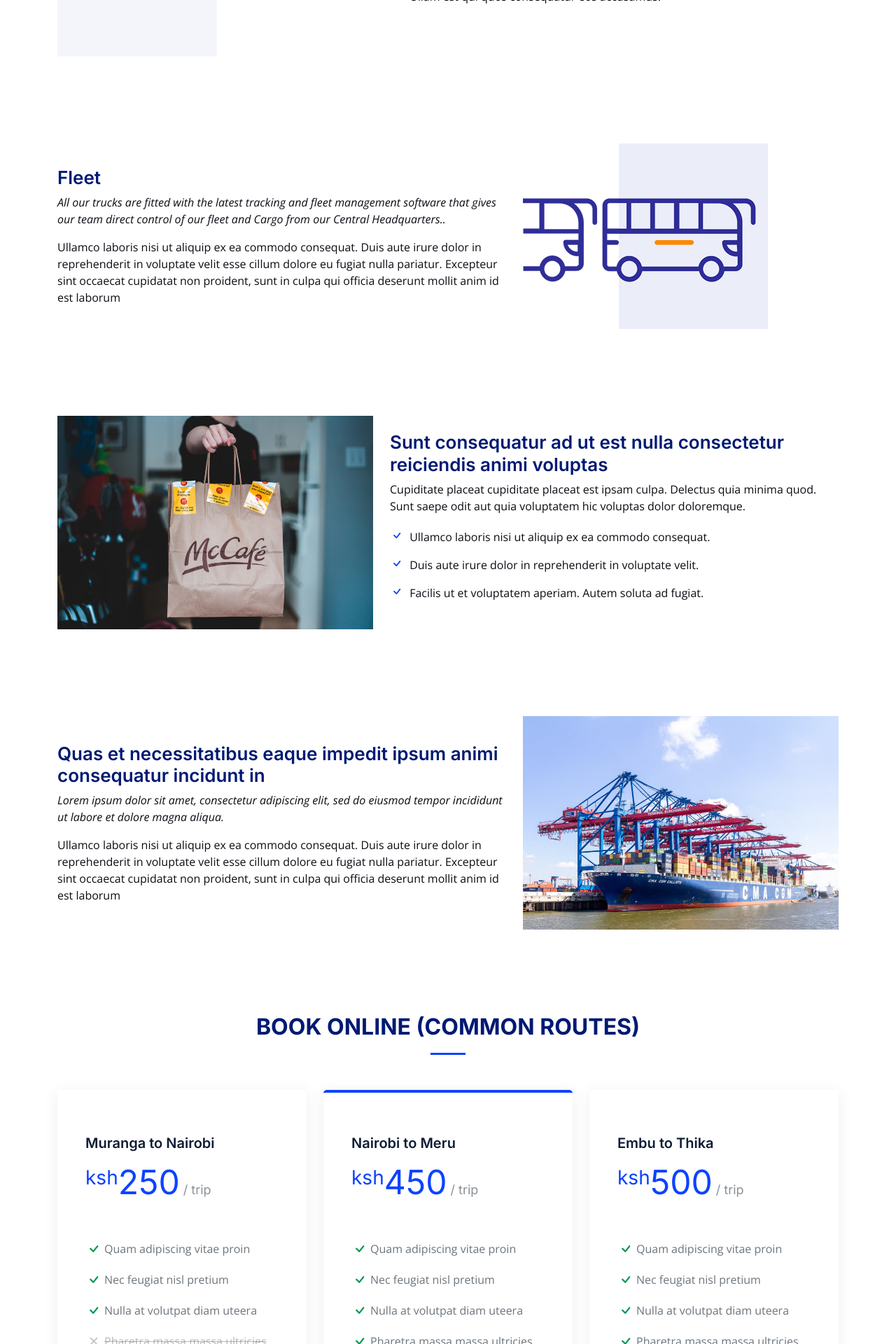
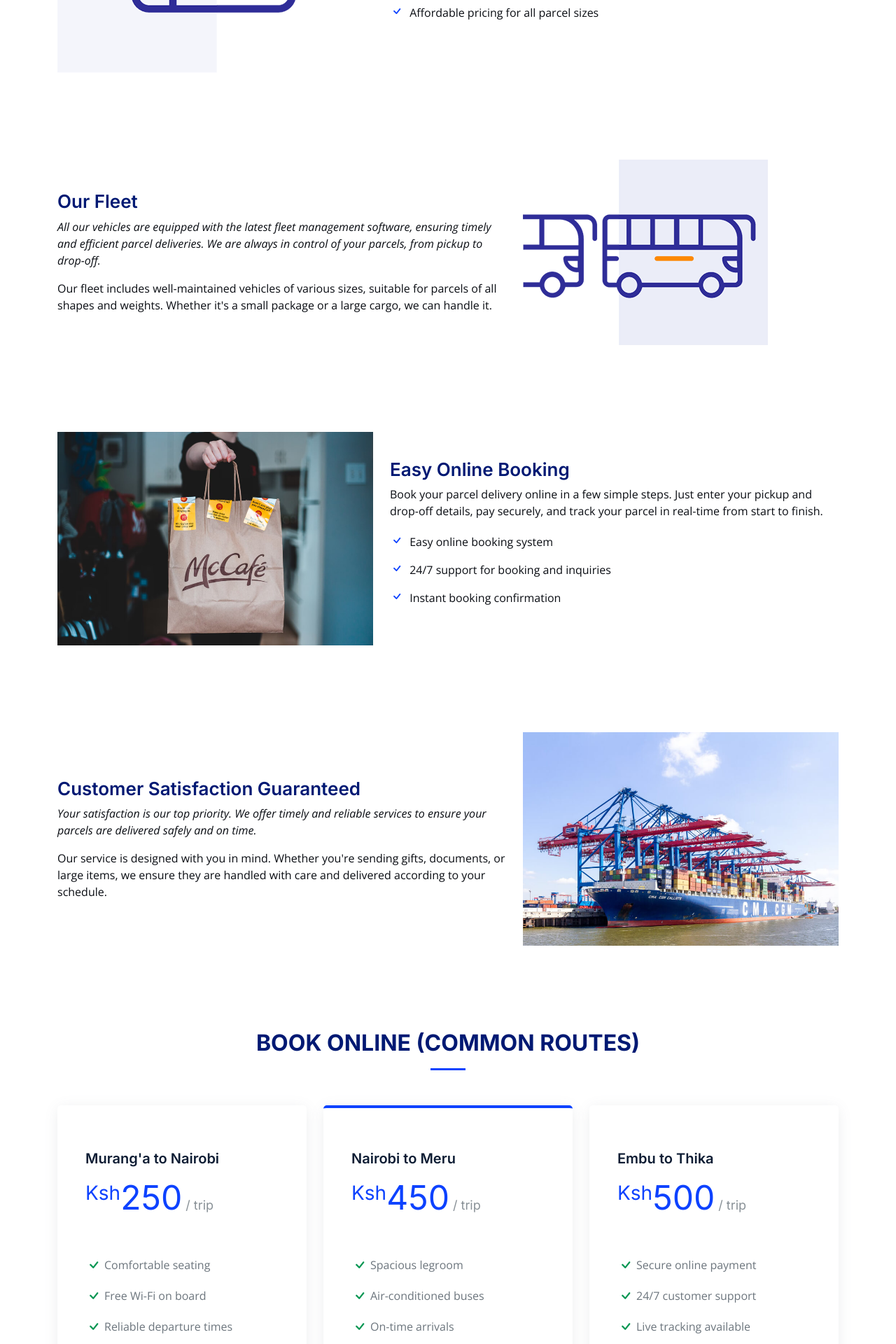
Before and after one commit to steve-ongera/MTN-Online-Booking, a Django app: page / in a window 1280 px wide. Shown: the part 2480-4400 px from the top of the page at 70% size. Run offline with Django 5.2, Linux system fonts and the light colour scheme; some libraries are stand-ins or nearby versions.

Commit message:
modified some of my htmls

```diff
--- a/templates/index.html
+++ b/templates/index.html
@@ -11,8 +11,8 @@
   <meta content="" name="keywords">
 
   <!-- Favicons -->
-  <link href="{% static 'assets/img/favicon.png' %}" rel="icon">
-  <link href="{% static 'assets/img/apple-touch-icon.png' %}" rel="apple-touch-icon">
+  <link href="{% static 'assets/img/MTN-Sacco.png'%}" rel="icon">
+  <link href="{% static 'assets/img/MTN-Sacco.png'%}" rel="apple-touch-icon">
 
   <!-- Google Fonts -->
   <link rel="preconnect" href="https://fonts.googleapis.com">
@@ -41,7 +41,7 @@
 
       <a href="{% url 'index'%}" class="logo d-flex align-items-center">
         <!-- Uncomment the line below if you also wish to use an image logo -->
-        <!-- <img src="assets/img/logo.png" alt=""> -->
+          <img style='filter: sepia(100%) hue-rotate(200deg) saturate(500%);' src="{% static 'assets/img/MTN-Sacco.png'%}" alt="">
         <h1>MTN SACCO</h1>
       </a>
 
@@ -220,10 +220,11 @@
               <li data-aos="fade-up" data-aos-delay="300">
                 <i class="bi bi-broadcast"></i>
                 <div>
-                  <h5>Parcel shipment</h5>
-                  <p>Et velit et eos maiores est tempora et quos dolorem autem tempora incidunt maxime veniam</p>
+                  <h5>Parcel Shipment</h5>
+                  <p>Efficient and reliable parcel delivery to all major towns, ensuring safe and timely arrivals at your destination. Track your shipment in real-time from pickup to delivery.</p>
                 </div>
               </li>
+
             </ul>
           </div>
         </div>
@@ -258,16 +259,14 @@
             <img src="{% static 'assets/img/parcel.png'%}" class="img-fluid" alt="">
           </div>
           <div class="col-md-7">
-            <h3>Send Parcels the Modern Way.</h3>
+            <h3>Send Parcels the Modern Way</h3>
             <p class="fst-italic">
-              We deliver parcels to all major towns in the country. The readable content of a page when looking at its layout.
-
-             The point of using Lorem Ipsum is that it has a more-or-less normal distribution of letters, as opposed to using "Content here, content here", making it look like
+              We offer fast, secure, and reliable parcel delivery to all major towns. Our service ensures that your parcels are tracked in real-time and delivered to the right destination with no hassle.
             </p>
             <ul>
-              <li><i class="bi bi-check"></i> Ullamco laboris nisi ut aliquip ex ea commodo consequat.</li>
-              <li><i class="bi bi-check"></i> Duis aute irure dolor in reprehenderit in voluptate velit.</li>
-              <li><i class="bi bi-check"></i> Ullam est qui quos consequatur eos accusamus.</li>
+              <li><i class="bi bi-check"></i> Real-time parcel tracking</li>
+              <li><i class="bi bi-check"></i> Fast and secure delivery</li>
+              <li><i class="bi bi-check"></i> Affordable pricing for all parcel sizes</li>
             </ul>
           </div>
         </div><!-- Features Item -->
@@ -277,14 +276,12 @@
             <img src="{% static 'assets/img/fleet.png'%}" class="img-fluid" alt="">
           </div>
           <div class="col-md-7 order-2 order-md-1">
-            <h3>Fleet</h3>
+            <h3>Our Fleet</h3>
             <p class="fst-italic">
-              All our trucks are fitted with the latest tracking and fleet management software that gives our team direct control of our fleet and Cargo from our Central Headquarters..
+              All our vehicles are equipped with the latest fleet management software, ensuring timely and efficient parcel deliveries. We are always in control of your parcels, from pickup to drop-off.
             </p>
             <p>
-              Ullamco laboris nisi ut aliquip ex ea commodo consequat. Duis aute irure dolor in reprehenderit in voluptate
-              velit esse cillum dolore eu fugiat nulla pariatur. Excepteur sint occaecat cupidatat non proident, sunt in
-              culpa qui officia deserunt mollit anim id est laborum
+              Our fleet includes well-maintained vehicles of various sizes, suitable for parcels of all shapes and weights. Whether it's a small package or a large cargo, we can handle it.
             </p>
           </div>
         </div><!-- Features Item -->
@@ -294,12 +291,12 @@
             <img src="{% static 'assets/img/features-3.jpg'%}" class="img-fluid" alt="">
           </div>
           <div class="col-md-7">
-            <h3>Sunt consequatur ad ut est nulla consectetur reiciendis animi voluptas</h3>
-            <p>Cupiditate placeat cupiditate placeat est ipsam culpa. Delectus quia minima quod. Sunt saepe odit aut quia voluptatem hic voluptas dolor doloremque.</p>
+            <h3>Easy Online Booking</h3>
+            <p>Book your parcel delivery online in a few simple steps. Just enter your pickup and drop-off details, pay securely, and track your parcel in real-time from start to finish.</p>
             <ul>
-              <li><i class="bi bi-check"></i> Ullamco laboris nisi ut aliquip ex ea commodo consequat.</li>
-              <li><i class="bi bi-check"></i> Duis aute irure dolor in reprehenderit in voluptate velit.</li>
-              <li><i class="bi bi-check"></i> Facilis ut et voluptatem aperiam. Autem soluta ad fugiat.</li>
+              <li><i class="bi bi-check"></i> Easy online booking system</li>
+              <li><i class="bi bi-check"></i> 24/7 support for booking and inquiries</li>
+              <li><i class="bi bi-check"></i> Instant booking confirmation</li>
             </ul>
           </div>
         </div><!-- Features Item -->
@@ -309,21 +306,19 @@
             <img src="{% static 'assets/img/features-4.jpg'%}" class="img-fluid" alt="">
           </div>
           <div class="col-md-7 order-2 order-md-1">
-            <h3>Quas et necessitatibus eaque impedit ipsum animi consequatur incidunt in</h3>
+            <h3>Customer Satisfaction Guaranteed</h3>
             <p class="fst-italic">
-              Lorem ipsum dolor sit amet, consectetur adipiscing elit, sed do eiusmod tempor incididunt ut labore et dolore
-              magna aliqua.
+              Your satisfaction is our top priority. We offer timely and reliable services to ensure your parcels are delivered safely and on time.
             </p>
             <p>
-              Ullamco laboris nisi ut aliquip ex ea commodo consequat. Duis aute irure dolor in reprehenderit in voluptate
-              velit esse cillum dolore eu fugiat nulla pariatur. Excepteur sint occaecat cupidatat non proident, sunt in
-              culpa qui officia deserunt mollit anim id est laborum
+              Our service is designed with you in mind. Whether you're sending gifts, documents, or large items, we ensure they are handled with care and delivered according to your schedule.
             </p>
           </div>
         </div><!-- Features Item -->
 
       </div>
     </section><!-- End Features Section -->
+
 
     <!-- ======= Pricing Section ======= -->
     <section id="pricing" class="pricing pt-0">
@@ -339,14 +334,14 @@
 
           <div class="col-lg-4" data-aos="fade-up" data-aos-delay="100">
             <div class="pricing-item">
-              <h3>Muranga to Nairobi</h3>
-              <h4><sup>ksh</sup>250<span> / trip</span></h4>
+              <h3>Murang'a to Nairobi</h3>
+              <h4><sup>Ksh</sup>250<span> / trip</span></h4>
               <ul>
-                <li><i class="bi bi-check"></i> Quam adipiscing vitae proin</li>
-                <li><i class="bi bi-check"></i> Nec feugiat nisl pretium</li>
-                <li><i class="bi bi-check"></i> Nulla at volutpat diam uteera</li>
-                <li class="na"><i class="bi bi-x"></i> <span>Pharetra massa massa ultricies</span></li>
-                <li class="na"><i class="bi bi-x"></i> <span>Massa ultricies mi quis hendrerit</span></li>
+                <li><i class="bi bi-check"></i> Comfortable seating</li>
+                <li><i class="bi bi-check"></i> Free Wi-Fi on board</li>
+                <li><i class="bi bi-check"></i> Reliable departure times</li>
+                <li class="na"><i class="bi bi-x"></i> <span>Snacks not included</span></li>
+                <li class="na"><i class="bi bi-x"></i> <span>Luxury seating not available</span></li>
               </ul>
               <a href="#" class="buy-btn">Book Now</a>
             </div>
@@ -355,13 +350,13 @@
           <div class="col-lg-4" data-aos="fade-up" data-aos-delay="200">
             <div class="pricing-item featured">
               <h3>Nairobi to Meru</h3>
-              <h4><sup>ksh</sup>450<span> / trip</span></h4>
+              <h4><sup>Ksh</sup>450<span> / trip</span></h4>
               <ul>
-                <li><i class="bi bi-check"></i> Quam adipiscing vitae proin</li>
-                <li><i class="bi bi-check"></i> Nec feugiat nisl pretium</li>
-                <li><i class="bi bi-check"></i> Nulla at volutpat diam uteera</li>
-                <li><i class="bi bi-check"></i> Pharetra massa massa ultricies</li>
-                <li><i class="bi bi-check"></i> Massa ultricies mi quis hendrerit</li>
+                <li><i class="bi bi-check"></i> Spacious legroom</li>
+                <li><i class="bi bi-check"></i> Air-conditioned buses</li>
+                <li><i class="bi bi-check"></i> On-time arrivals</li>
+                <li><i class="bi bi-check"></i> Complimentary bottled water</li>
+                <li><i class="bi bi-check"></i> Friendly staff</li>
               </ul>
               <a href="#" class="buy-btn">Book Now</a>
             </div>
@@ -370,17 +365,18 @@
           <div class="col-lg-4" data-aos="fade-up" data-aos-delay="300">
             <div class="pricing-item">
               <h3>Embu to Thika</h3>
-              <h4><sup>ksh</sup>500<span> / trip</span></h4>
+              <h4><sup>Ksh</sup>500<span> / trip</span></h4>
               <ul>
-                <li><i class="bi bi-check"></i> Quam adipiscing vitae proin</li>
-                <li><i class="bi bi-check"></i> Nec feugiat nisl pretium</li>
-                <li><i class="bi bi-check"></i> Nulla at volutpat diam uteera</li>
-                <li><i class="bi bi-check"></i> Pharetra massa massa ultricies</li>
-                <li><i class="bi bi-check"></i> Massa ultricies mi quis hendrerit</li>
+                <li><i class="bi bi-check"></i> Secure online payment</li>
+                <li><i class="bi bi-check"></i> 24/7 customer support</li>
+                <li><i class="bi bi-check"></i> Live tracking available</li>
+                <li><i class="bi bi-check"></i> Comfortable reclining seats</li>
+                <li><i class="bi bi-check"></i> Hassle-free booking</li>
               </ul>
               <a href="#" class="buy-btn">Book Now</a>
             </div>
           </div><!-- End Pricing Item -->
+
 
         </div>
 
@@ -583,10 +579,11 @@
     <div class="container">
       <div class="row gy-4">
         <div class="col-lg-5 col-md-12 footer-info">
-          <a href="index.html" class="logo d-flex align-items-center">
+          <a href="#" class="logo d-flex align-items-center">
             <span>MTN SACCO</span>
           </a>
-          <p>Cras fermentum odio eu feugiat lide par naso tierra. Justo eget nada terra videa magna derita valies darta donna mare fermentum iaculis eu non diam phasellus.</p>
+          <p>Experience seamless online booking with MTN SACCO. Book loans, consultations, or other services at your convenience, anytime and anywhere.</p>
+          <a href="#" class="btn btn-primary mt-2">Book Now</a>
           <div class="social-links d-flex mt-4">
             <a href="#" class="linkedin"><i class="bi bi-whatsapp"></i></a>
             <a href="#" class="twitter"><i class="bi bi-twitter"></i></a>
@@ -599,6 +596,7 @@
           <h4>Useful Links</h4>
           <ul>
             <li><a href="#">Home</a></li>
+            <li><a href="#">Online Booking</a></li>
             <li><a href="#">Terms of service</a></li>
             <li><a href="#">Privacy policy</a></li>
           </ul>
@@ -607,23 +605,20 @@
         <div class="col-lg-2 col-6 footer-links">
           <h4>Our Services</h4>
           <ul>
-            <li><a href="#">Web Design</a></li>
+            <li><a href="#">Loan Booking</a></li>
+            <li><a href="#">Consultation Scheduling</a></li>
             <li><a href="#">Web Development</a></li>
-            <li><a href="#">Product Management</a></li>
-
           </ul>
         </div>
 
         <div class="col-lg-3 col-md-12 footer-contact text-center text-md-start">
           <h4>Contact Us</h4>
           <p>
-
+            For assistance with online bookings, contact us:<br>
             Nairobi, Kenya <br>
-
             <strong>Phone:</strong> +254 7577 90687<br>
             <strong>Email:</strong> mtnkenya@gmail.com<br>
           </p>
-
         </div>
 
       </div>
@@ -634,16 +629,11 @@
         &copy; Copyright <strong><span>MTN || Innovationhubsoftwares</span></strong>. All Rights Reserved
       </div>
       <div class="credits">
-        <!-- All the links in the footer should remain intact. -->
-        <!-- You can delete the links only if you purchased the pro version. -->
-        <!-- Licensing information: https://bootstrapmade.com/license/ -->
-        <!-- Purchase the pro version with working PHP/AJAX contact form: https://bootstrapmade.com/logis-bootstrap-logistics-website-template/ -->
         Designed by <a href="#">Steve Ongera</a>
       </div>
     </div>
 
 </footer><!-- End Footer -->
-  <!-- End Footer -->
 
 <a href="#" class="scroll-top d-flex align-items-center justify-content-center"><i class="bi bi-arrow-up-short"></i></a>
 
@@ -660,6 +650,7 @@
 <!-- Template Main JS File -->
 <script src="{% static 'assets/js/main.js'%}"></script>
 
+
 </body>
 
 </html>
--- a/templates/login.html
+++ b/templates/login.html
@@ -11,8 +11,8 @@
     <meta content="" name="keywords">
 
     <!-- Favicons -->
-    <link href="{%  static 'mtn/img/favicon.png'%}" rel="icon">
-    <link href="{%  static 'mtn/img/apple-touch-icon.png'%}" rel="apple-touch-icon">
+    <link href="{% static 'assets/img/MTN-Sacco.png'%}" rel="icon">
+    <link href="{% static 'assets/img/MTN-Sacco.png'%}" rel="apple-touch-icon">
 
     <!-- Google Fonts -->
     <link href="https://fonts.gstatic.com" rel="preconnect">
--- a/templates/main/base.html
+++ b/templates/main/base.html
@@ -11,8 +11,8 @@
   <meta content="" name="keywords">
 
   <!-- Favicons -->
-  <link href="{% static 'assets/img/favicon.png' %}" rel="icon">
-  <link href="{% static 'assets/img/apple-touch-icon.png' %}" rel="apple-touch-icon">
+  <link href="{% static 'assets/img/MTN-Sacco.png'%}" rel="icon">
+  <link href="{% static 'assets/img/MTN-Sacco.png'%}" rel="apple-touch-icon">
 
   <!-- Google Fonts -->
   <link rel="preconnect" href="https://fonts.googleapis.com">
--- a/templates/main/navbar.html
+++ b/templates/main/navbar.html
@@ -5,7 +5,7 @@
 
       <a href="{% url 'index'%}" class="logo d-flex align-items-center">
         <!-- Uncomment the line below if you also wish to use an image logo -->
-           <img src="{% static 'assets/img/logo.png'%}" alt="">
+           <img src="{% static 'assets/img/MTN-Sacco.png'%}" alt="">
         <h1>MTN SACCO</h1>
       </a>
 
--- a/templates/signUp.html
+++ b/templates/signUp.html
@@ -11,8 +11,8 @@
     <meta content="" name="keywords">
 
     <!-- Favicons -->
-    <link href="{%  static 'mtn/img/favicon.png'%}" rel="icon">
-    <link href="{%  static 'mtn/img/apple-touch-icon.png'%}" rel="apple-touch-icon">
+    <link href="{% static 'assets/img/MTN-Sacco.png'%}" rel="icon">
+    <link href="{% static 'assets/img/MTN-Sacco.png'%}" rel="apple-touch-icon">
 
     <!-- Google Fonts -->
     <link href="https://fonts.gstatic.com" rel="preconnect">
```
Also changed, not shown: templates/bus.html (+5 -8 lines), templates/main/footer.html (+6 -12 lines), templates/new/bus_detail.html (+126 -17 lines), templates/new/search_results.html (+36 -30 lines), static/assets/img/MTN-Sacco.jpg (added), static/assets/img/MTN-Sacco.png (added). Lines whose indentation alone changed are shown as unchanged.
